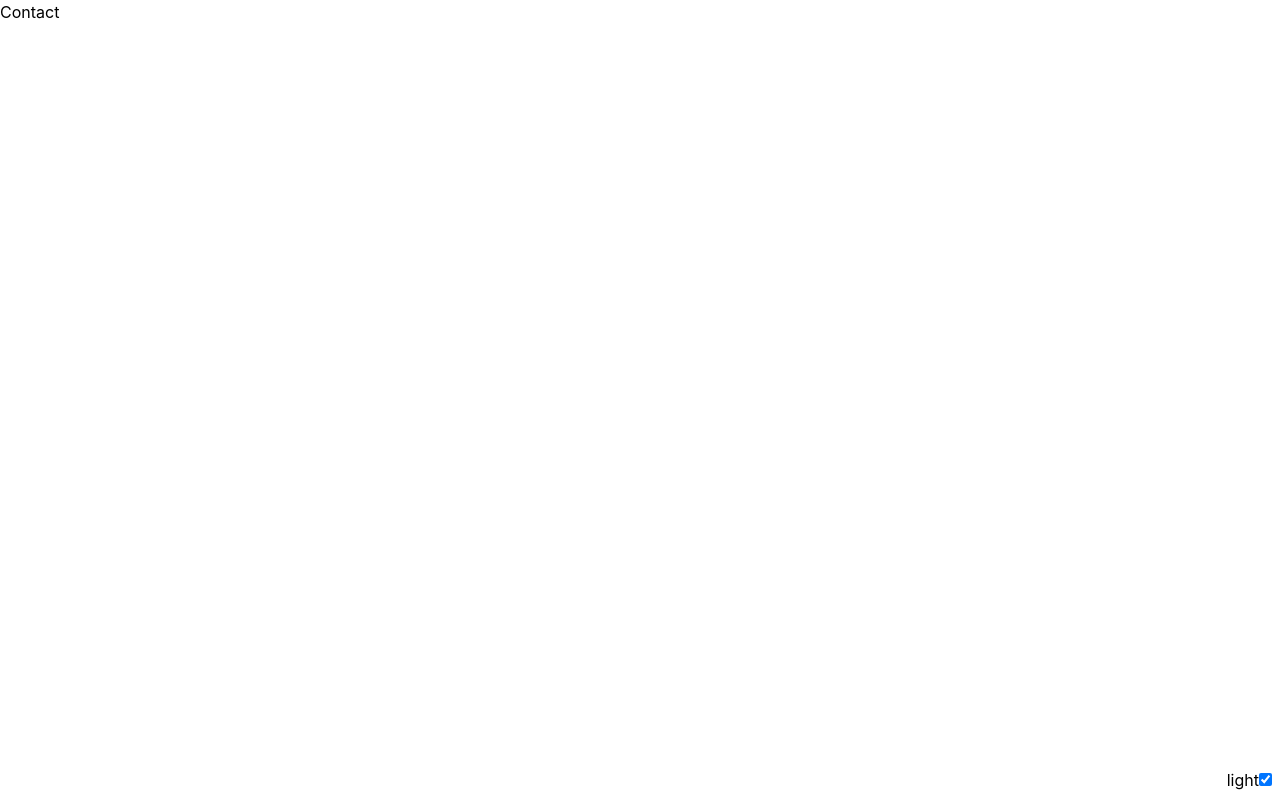
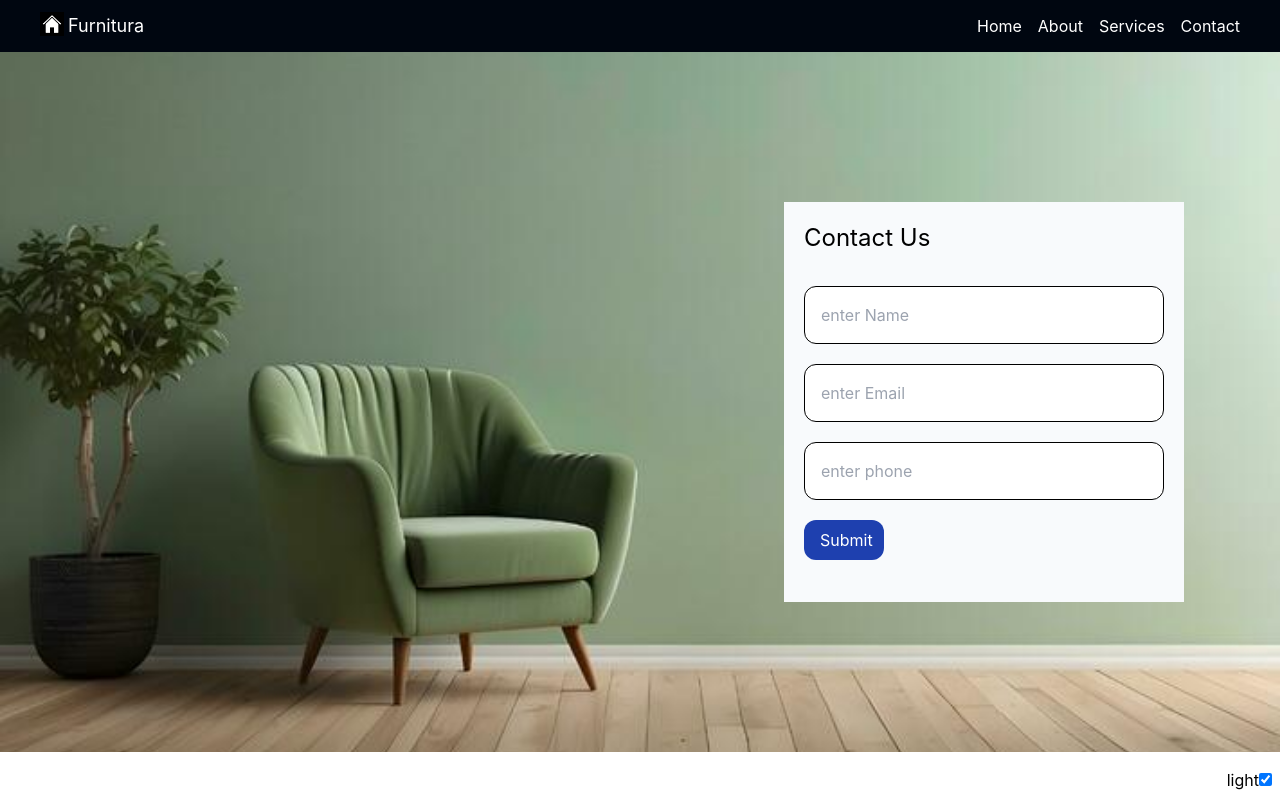
Before and after one commit to Khush0601/Furniture-Tailwind-Project, a React (Create React App) app: page /contact in a window 1280 px wide. Built offline with nearby package versions, Linux system fonts and the light colour scheme.

Commit message:
contact Page made

```diff
--- a/src/App.css
+++ b/src/App.css
@@ -42,3 +42,10 @@
     background-position: center;
     object-fit: cover;
 }
+.contact-banner{
+    background-image: url('../src/Assets/ContactBg.jpg');
+    background-repeat: no-repeat;
+    background-size: cover;
+    background-position: center;
+    object-fit: cover;
+}
--- a/src/pages/Contact/Contact.js
+++ b/src/pages/Contact/Contact.js
@@ -1,8 +1,22 @@
 import React from 'react'
+import Nav from '../../component/Nav/Nav'
 
 const Contact = () => {
   return (
-    <div>Contact</div>
+    <div>
+      <Nav/>
+      <section className='h-[700px] contact-banner flex justify-center items-center md:justify-end'>
+       <div className='h-[400px] w-[400px] bg-slate-50 md:mr-24 p-5'>
+        <div className='text-2xl'>Contact Us</div>
+        <form className='flex flex-col py-8'>
+          <input placeholder='enter Name' type='text' className='border-[1px] border-solid rounded-xl p-4 border-black mb-5' />
+          <input placeholder='enter Email' type='text' className='border-[1px] border-solid rounded-xl p-4 border-black mb-5'/>
+          <input placeholder='enter phone' type='text' className='border-[1px] border-solid rounded-xl p-4 border-black mb-5'/>
+          <button className='text-start w-20 bg-blue-800 text-white px-4 py-2 rounded-xl text-center'>Submit</button>
+        </form>
+       </div>
+      </section>
+    </div>
   )
 }
 
```
Also changed, not shown: src/Assets/ContactBg.jpg (added).
